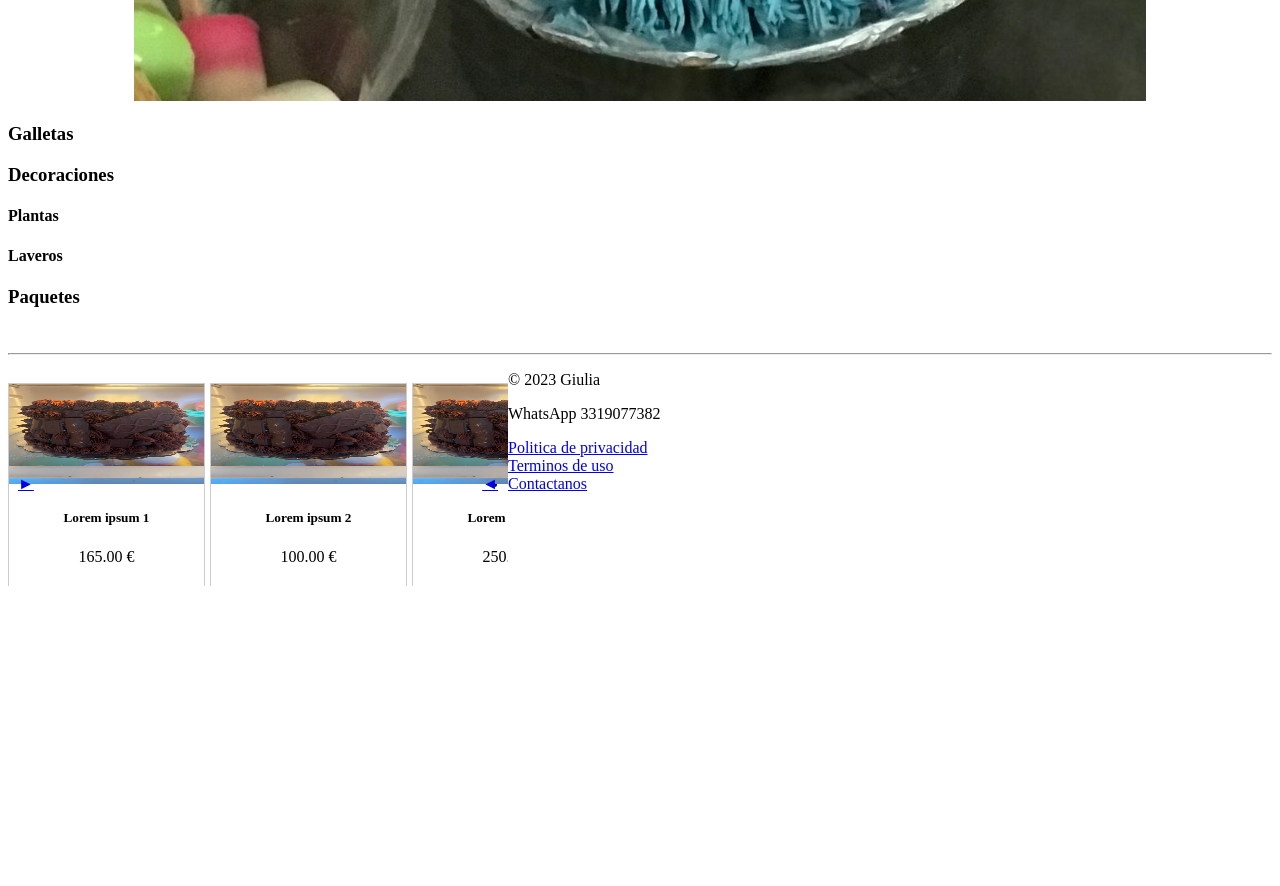
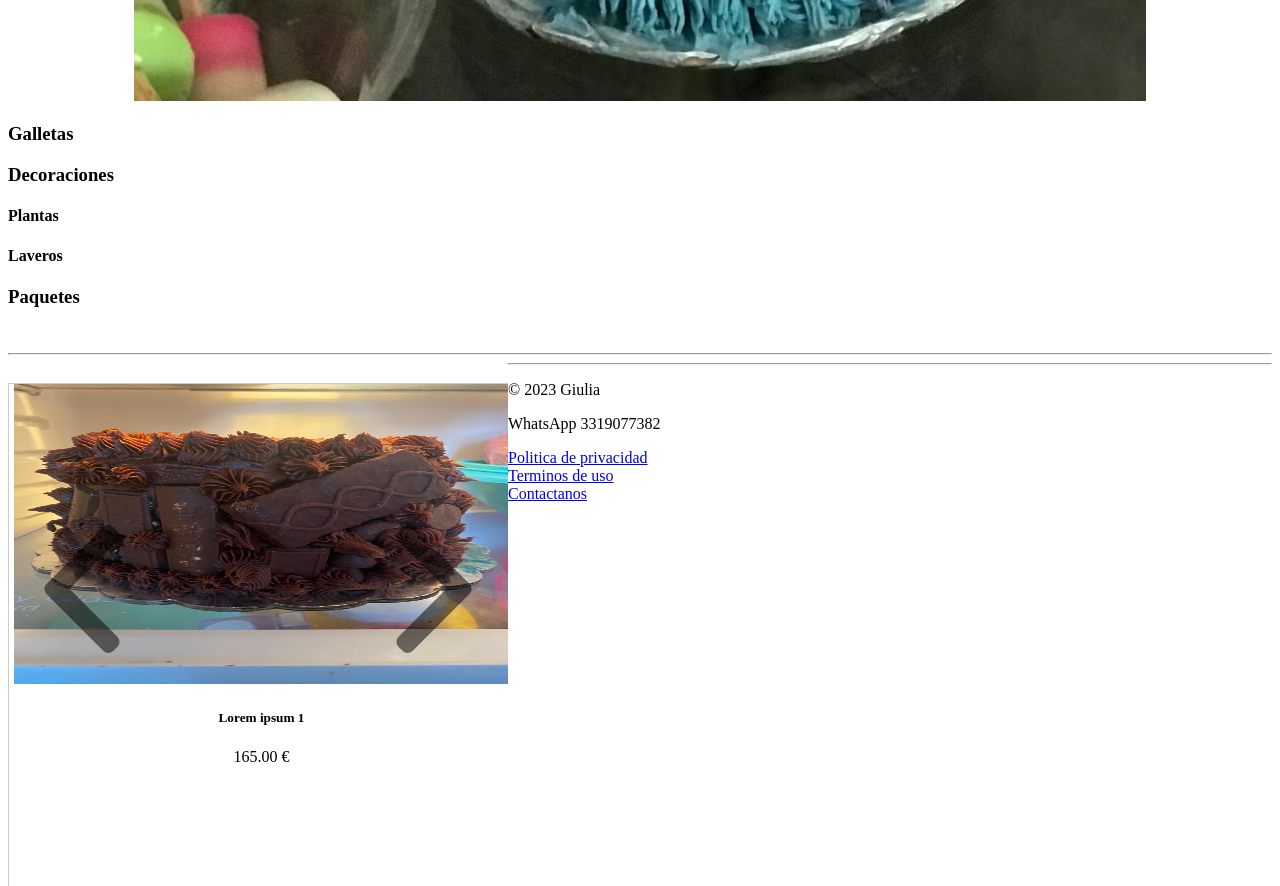
Before and after one commit to edgar13em/PerdonalPageMatias, a website: page public/index.html in a window 1280 px wide. Shown: the part 5662-6548 px from the top of the page. Before the commit the page ends 6268 px from the top, so only its background shows below. Drawn offline with nearby package versions, Linux system fonts and the light colour scheme; files whose address does not match are found by name.

Commit message:
update carousel sizes

```diff
--- a/public/assets/css/carrusel.css
+++ b/public/assets/css/carrusel.css
@@ -5,7 +5,7 @@
     position: center;
     width:500px;
     overflow:hidden;
-    height:203px;
+    height:503px;
     position:relative;
     margin-top:20px;
     margin-bottom:20px;
@@ -15,16 +15,18 @@
     position:absolute;
     left:10px;
     z-index:1;
-    top:50%;
+    top:30%;
     margin-top:-9px;
+    opacity: .5;
 }
 
 #carrusel .right-arrow {
     position:absolute;
     right:10px;
     z-index:1;
-    top:50%;
+    top:30%;
     margin-top:-9px;
+    opacity: .5
 }
 
 .carrusel {
@@ -36,9 +38,9 @@
 
 .carrusel>div {
     float: left;
-    height: 203px;
+    height: 503px;
     margin-right: 5px;
-    width: 195px;
+    width: 505px;
     text-align:center;
 }
 
--- a/public/index.html
+++ b/public/index.html
@@ -49,43 +49,48 @@
     <hr>
 
     <div id="carrusel">
-      <a href="#" class="left-arrow">►</a>
-      <a href="#" class="right-arrow">◄</a>
+
+      <a href="#" class="left-arrow"><img src="assets/img/right.png" alt="assets/img/right.png"></a>
+      <a href="#" class="right-arrow"><img src="assets/img/left.png" alt="assets/img/left.png"></a>
+
       <div class="carrusel">
+
         <div class="product" id="product_0">
-          <img src="assets/img/pastelGanache.jpg" width="195" height="100" />
+          <img src="assets/img/pastelGanache.jpg" width="495" height="300" />
           <h5>Lorem ipsum 1</h5>
           <p>165.00 €</p>
         </div>
         <div class="product" id="product_1">
-          <img src="assets/img/pastelGanache.jpg" width="195" height="100" />
+          <img src="assets/img/pastelGanache.jpg" width="495" height="300" />
           <h5>Lorem ipsum 2</h5>
           <p>100.00 €</p>
         </div>
         <div class="product" id="product_2">
-          <img src="assets/img/pastelGanache.jpg" width="195" height="100" />
+          <img src="assets/img/pastelGanache.jpg" width="495" height="300" />
           <h5>Lorem ipsum 3</h5>
           <p>250.00 €</p>
         </div>
         <div class="product" id="product_3">
-          <img src="assets/img/pastelGanache.jpg" width="195" height="100" />
+          <img src="assets/img/pastelGanache.jpg" width="495" height="300" />
           <h5>Lorem ipsum 4</h5>
           <p>75.00 €</p>
         </div>
         <div class="product" id="product_4">
-          <img src="assets/img/pastelGanache.jpg" width="195" height="100" />
+          <img src="assets/img/pastelGanache.jpg" width="495" height="300" />
           <h5>Lorem ipsum 5</h5>
           <p>65.00 €</p>
         </div>
         <div class="product" id="product_5">
-          <img src="assets/img/pastelGanache.jpg" width="195" height="100" />
+          <img src="assets/img/pastelGanache.jpg" width="495" height="300" />
           <h5>Lorem ipsum 6</h5>
           <p>40.00 €</p>
         </div>
       </div>
     </div>
 
+
     <footer>
+      <hr>
       <p>&copy; 2023 Giulia</p>
       <div>
         <p>WhatsApp 3319077382</p>
```
Also changed, not shown: public/assets/img/left.png (added), public/assets/img/right.png (added).
